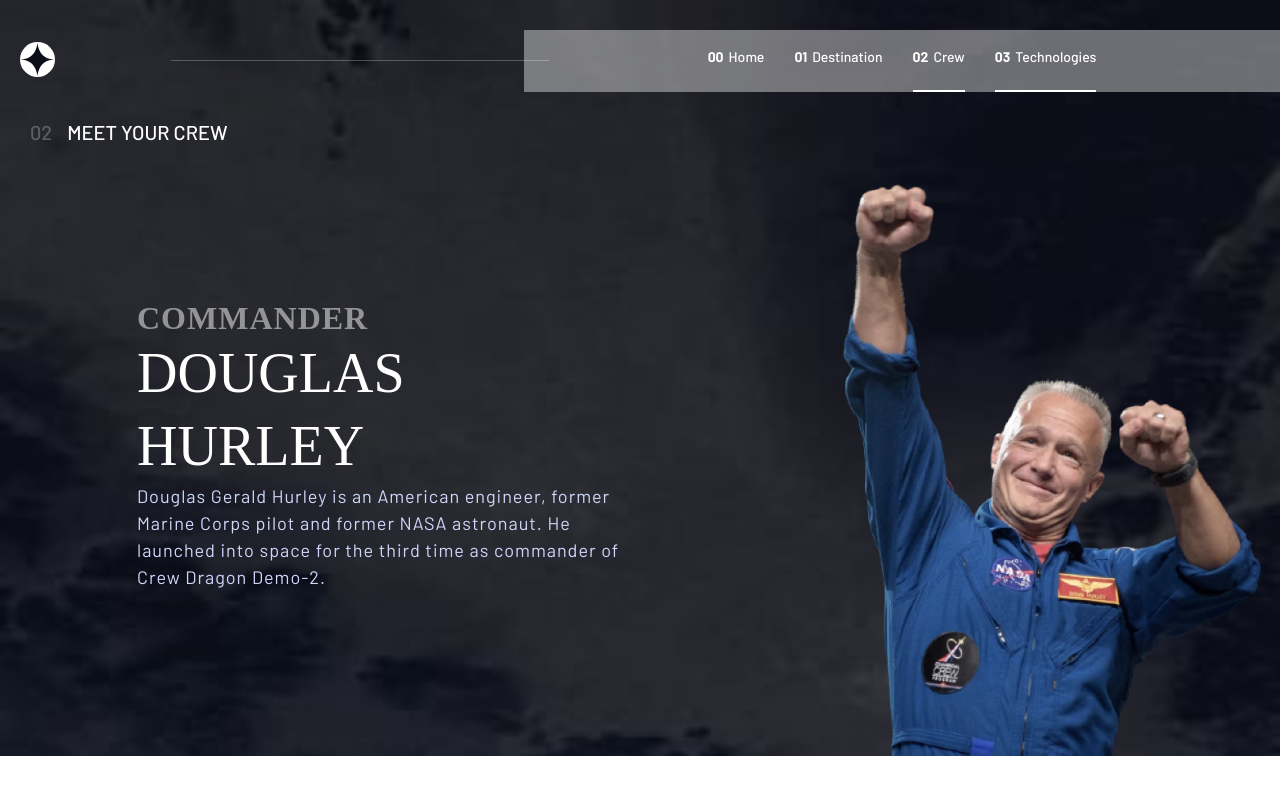
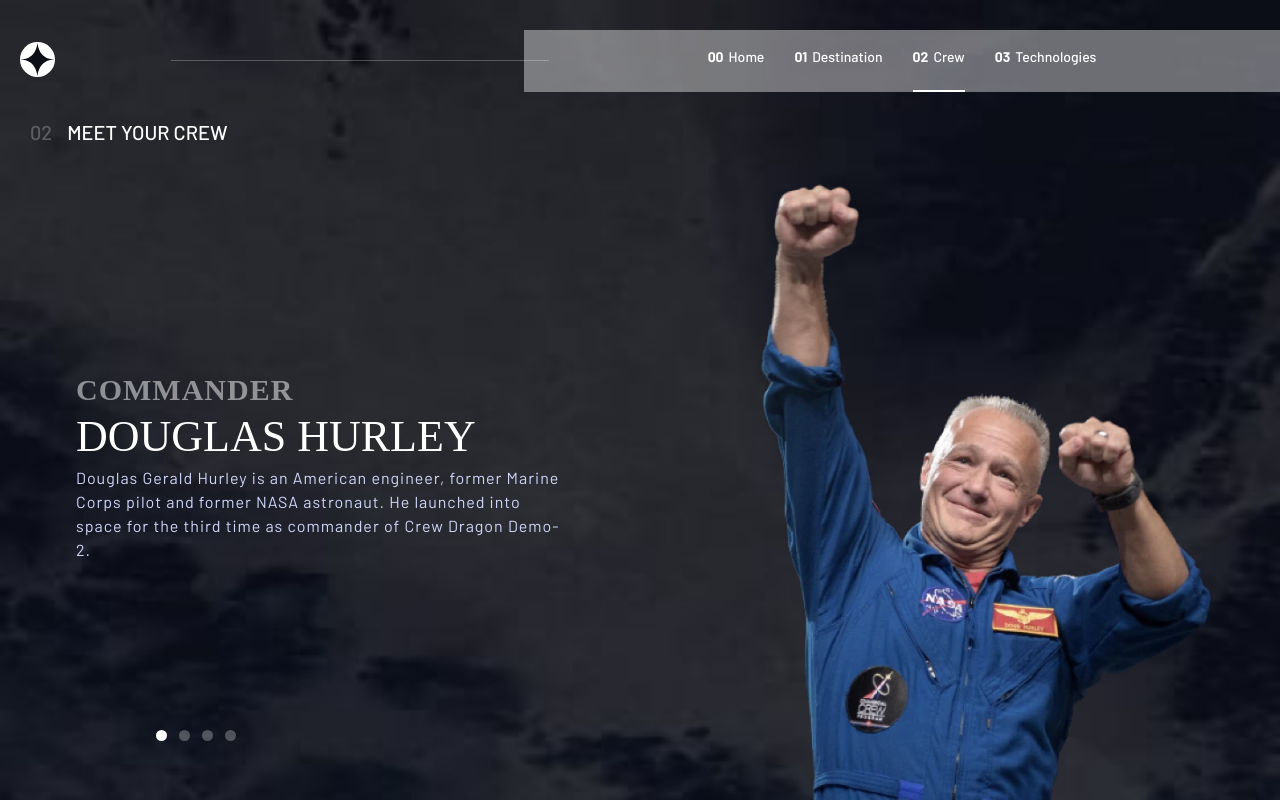
Before and after one commit to Ahmed-Mohammed-Badawi/Space, a Next.js app: page /Crew in a window 1280 px wide. Built offline with nearby package versions, Linux system fonts and the light colour scheme; a web font is replaced by a local one.

Commit message:
Testing Crew Page

```diff
--- a/Components/Crew/CrewContainer.js
+++ b/Components/Crew/CrewContainer.js
@@ -5,11 +5,15 @@
 import CrewContent from "./CrewContent";
 
 
-export default function CrewContainer(){
+export default function CrewContainer(props){
+
+
+    const {image, title, name, paragraph} = props;
+
     return(
         <section className={classes.Crew}>
-            <CrewImage image={'/Images/Crew/image-douglas-hurley.webp'} />
-            <CrewContent title={'Commander '} name={"Douglas Hurley"} paragraph={'Douglas Gerald Hurley is an American engineer, former Marine Corps pilot and former NASA astronaut. He launched into space for the third time as commander of Crew Dragon Demo-2.'} />
+            <CrewImage image={image} />
+            <CrewContent title={title} name={name} paragraph={paragraph} />
         </section>
     );
 }
--- a/Components/Crew/CrewContainer.module.scss
+++ b/Components/Crew/CrewContainer.module.scss
@@ -6,12 +6,12 @@
     color: white;
 
     @media only screen and (min-width: $md){
+        height: calc(100vh - 18.4rem) !important;
         flex-direction: column-reverse;
-        overflow: hidden;
+        justify-content: space-between;
     }
 
     @media only screen and (min-width: $lg){
         flex-direction: row-reverse;
-        overflow: hidden;
     }
 }
--- a/Components/Crew/CrewContent.module.scss
+++ b/Components/Crew/CrewContent.module.scss
@@ -63,20 +63,20 @@
         h3 {
             span {
                 &:first-child {
-                    font-size: 3.2rem;
+                    font-size: 3rem;
                     line-height: 1.2;
                 }
 
                 &:last-child {
                     line-height: 1.3;
-                    font-size: 5.6rem;
+                    font-size: 4.4rem;
                 }
             }
         }
 
         p {
             width: 100%;
-            font-size: 1.8rem;
+            font-size: 1.6rem;
         }
     }
 }
--- a/Components/Crew/CrewImage.module.scss
+++ b/Components/Crew/CrewImage.module.scss
@@ -8,13 +8,14 @@
     img {
         width: 17.7rem !important;
         height: 22.2rem !important;
+        object-fit: contain;
     }
 
     @media only screen and (min-width: $md) {
-        margin-bottom: 7rem;
+        margin-bottom: 0rem;
         img {
             width: 45.6rem !important;
-            height: 57.2rem !important;
+            height: 40rem !important;
         }
     }
 
@@ -22,7 +23,10 @@
         margin-bottom: 0;
         margin-left: 7rem;
         img {
-            object-fit: contain;
+            width: initial !important;
+            height: initial !important;
+            padding-right: 1rem !important;
+
             // width: 56.8rem !important;
             // height: 71.2rem !important;
         }
--- a/Components/UI/Nav.js
+++ b/Components/UI/Nav.js
@@ -51,7 +51,7 @@
                 <li>
                     <Link passHref href={'/Technologies'}>
                         <a
-                            className={router.pathname === '/Crew' ?
+                            className={router.pathname === '/Technologies' ?
                                 navStyleType === 'sidebar' ? sidebarClasses.active : classes.active
                                 : null}
                         >
--- a/pages/Crew.js
+++ b/pages/Crew.js
@@ -1,14 +1,68 @@
 // IMPORTS
-import classes from '../styles/Pages/Crew.module.scss';
+import classes from "../styles/Pages/Crew.module.scss";
+import "swiper/css";
+import 'swiper/css/pagination';
 // COMPONENTS
-import CrewContainer from '../Components/Crew/CrewContainer';
+import CrewContainer from "../Components/Crew/CrewContainer";
+import { Swiper, SwiperSlide } from "swiper/react";
+import { Pagination } from "swiper";
 
 
 export default function Technologies() {
-    return(
+
+    return (
         <section className={classes.Crew}>
-            <p className={classes.Meet}><span>02</span>Meet Your Crew</p>
-            <CrewContainer />
+        <p className={classes.Meet}>
+            <span>02</span>Meet Your Crew
+        </p>
+        <Swiper
+            modules={[Pagination]}
+            pagination={{
+                clickable: true,
+                modifierClass: "crew-"
+            }}
+        >
+            <SwiperSlide>
+            <CrewContainer
+                image={"/Images/Crew/image-douglas-hurley.webp"}
+                title={"Commander "}
+                name={"Douglas Hurley"}
+                paragraph={
+                "Douglas Gerald Hurley is an American engineer, former Marine Corps pilot and former NASA astronaut. He launched into space for the third time as commander of Crew Dragon Demo-2."
+                }
+            />
+            </SwiperSlide>
+            <SwiperSlide>
+            <CrewContainer
+                image={"/Images/Crew/image-mark-shuttleworth.webp"}
+                title={"Mission Specialist"}
+                name={"MARK SHUTTLEWORTH"}
+                paragraph={
+                    "Mark Richard Shuttleworth is the founder and CEO of Canonical, the company behind the Linux-based Ubuntu operating system. Shuttleworth became the first South African to travel to space as a space tourist."
+                }
+            />
+            </SwiperSlide>
+            <SwiperSlide>
+            <CrewContainer
+                image={"/Images/Crew/image-victor-glover.webp"}
+                title={"PILOT"}
+                name={"Victor Glover"}
+                paragraph={
+                    "Pilot on the first operational flight of the SpaceX Crew Dragon to the International Space Station. Glover is a commander in the U.S. Navy where he pilots an F/A-18.He was a crew member of Expedition 64, and served as a station systems flight engineer. "
+                }
+            />
+            </SwiperSlide>
+            <SwiperSlide>
+            <CrewContainer
+                image={"/Images/Crew/image-anousheh-ansari.webp"}
+                title={"Flight Engineer"}
+                name={"Anousheh Ansari"}
+                paragraph={
+                    "Anousheh Ansari is an Iranian American engineer and co-founder of Prodea Systems. Ansari was the fourth self-funded space tourist, the first self-funded woman to fly to the ISS, and the first Iranian in space. "
+                }
+            />
+            </SwiperSlide>
+        </Swiper>
         </section>
-    )
+    );
 }
--- a/pages/Destination.js
+++ b/pages/Destination.js
@@ -23,6 +23,7 @@
                     pagination={{
                         clickable: true,
                         bulletActiveClass: classes.PaginationActive,
+                        modifierClass: "destination-",
                         renderBullet: (index, className) => {
                             const names = ["Moon", "Mars", "EUROPA", "TITAN"];
                             return `<div class="${[
--- a/pages/_document.js
+++ b/pages/_document.js
@@ -1,6 +1,7 @@
 import Document, {Html, Head, Main, NextScript} from 'next/document';
 
 class MyDocument extends Document{
+
 
     render(){
         return(
@@ -8,7 +9,7 @@
                 <Head>
                     <meta name="viewport" content="width=device-width, initial-scale=1" />
                 </Head>
-                <body>
+                <body >
                     <Main />
                     <NextScript />
                 </body>
--- a/styles/Pages/Crew.module.scss
+++ b/styles/Pages/Crew.module.scss
@@ -1,7 +1,7 @@
 @import '../Variables.scss';
 
 .Crew{
-    min-height: calc(100vh - 10rem);
+    min-height: 100vh;
     background-image: url("/Images/Crew/background-crew-mobile.jpg");
     background-size: cover;
     background-repeat: repeat;
--- a/styles/global.scss
+++ b/styles/global.scss
@@ -30,14 +30,15 @@
     font-family: $Font-Heading;
 }
 
-.swiper-pagination {
+.destination-bullets {
     color: white !important;
     top: 30rem !important;
     bottom: initial !important;
+    left: 50%;
+    transform: translateX(-50%) !important;
 
     @media only screen and (min-width: $md) {
         top: 46rem !important;
-
     }
 
     @media only screen and (min-width: $lg) {
@@ -46,5 +47,42 @@
         left: initial !important;
         width: 50% !important;
         text-align: left !important;
+        left: 50%;
+        transform: translateX(0) !important;
     }
 }
+
+.crew-bullets{
+    top: 42%;
+    left: 50%;
+    transform: translateX(-50%) !important;
+
+    & span{
+        margin: .6rem;
+        background-color: rgba($Color-White, .27);
+        opacity: 1;
+
+        &.swiper-pagination-bullet-active{
+            background-color: $Color-White;
+        }
+    }
+
+    @media only screen and (min-width: $md) {
+        top: 29%;
+
+        & span{
+            width: 1.1rem;
+            height: 1.1rem;
+        }
+    }
+
+    @media only screen and (min-width: $lg) {
+        top: initial !important;
+        right: initial;
+        left: 15rem !important;
+        bottom: 5rem;
+        width: 50% !important;
+        transform: translateX(0) !important;
+        text-align: left !important;
+    }
+}
```
